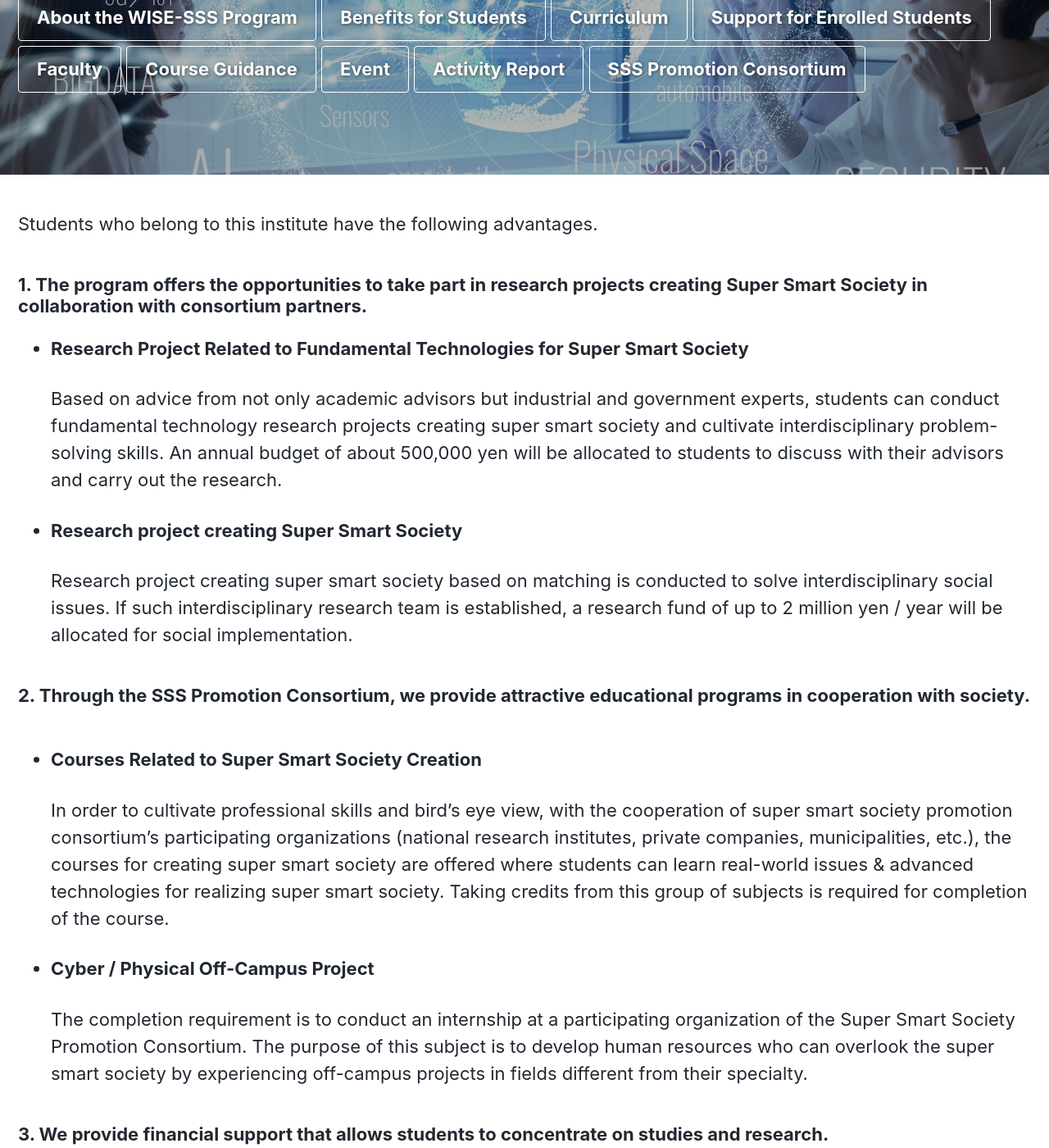
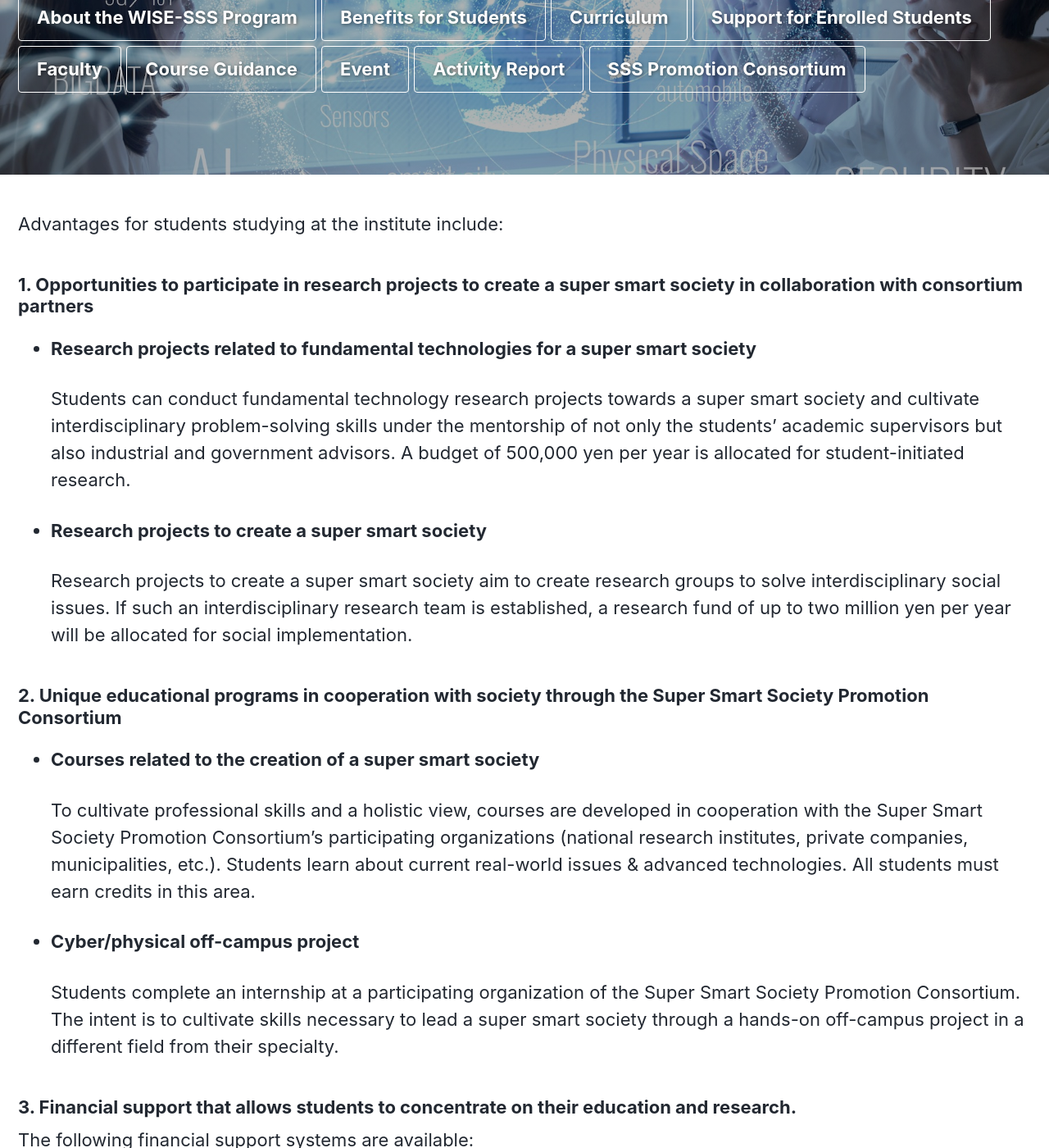
Before and after one commit to fl1d/w0ex.github.io, a Jekyll site: the page built from _pages/merit_en.md, in a window 1280 px wide and 1400 px high, scrolled down 252 px. Shown: the whole window at 82% size. Built offline with Jekyll 4.4.1, drawn with Linux system fonts in a browser that asks for light colours; cached includes are drawn as plain includes; nearby versions of some CDN libraries; some of the changed text lies outside the part shown.

Commit message:
fix english, benifit

```diff
--- a/_pages/merit_en.md
+++ b/_pages/merit_en.md
@@ -28,41 +28,41 @@ header:
     url: "https://www.sss.e.titech.ac.jp/en"
 ---
 
-Students who belong to this institute have the following advantages.
+Advantages for students studying at the institute include:
 
 
-### 1. The program offers the opportunities to take part in research projects creating Super Smart Society in collaboration with consortium partners.
+### 1. Opportunities to participate in research projects to create a super smart society in collaboration with consortium partners
 
-* **Research Project Related to Fundamental Technologies for Super Smart Society**
+* **Research projects related to fundamental technologies for a super smart society**
 
-  Based on advice from not only academic advisors but industrial and government experts, students can conduct fundamental technology research projects creating super smart society and cultivate interdisciplinary problem-solving skills. An annual budget of about 500,000 yen will be allocated to students to discuss with their advisors and carry out the research.
+  Students can conduct fundamental technology research projects towards a super smart society and cultivate interdisciplinary problem-solving skills under the mentorship of not only the students’ academic supervisors but also industrial and government advisors. A budget of 500,000 yen per year is allocated for student-initiated research.
 
-* **Research project creating Super Smart Society**
+* **Research projects to create a super smart society**
 
-  Research project creating super smart society based on matching is conducted to solve interdisciplinary social issues. If such interdisciplinary research team is established, a research fund of up to 2 million yen / year will be allocated for social implementation.
+  Research projects to create a super smart society aim to create research groups to solve interdisciplinary social issues. If such an interdisciplinary research team is established, a research fund of up to two million yen per year will be allocated for social implementation.
 
-### 2. Through the SSS Promotion Consortium, we provide attractive educational programs in cooperation with society.
+### 2. Unique educational programs in cooperation with society through the Super Smart Society Promotion Consortium
 
-* **Courses Related to Super Smart Society Creation**
+* **Courses related to the creation of a super smart society**
 
-  In order to cultivate professional skills and bird's eye view, with the cooperation of super smart society promotion consortium’s participating organizations (national research institutes, private companies, municipalities, etc.), the courses for creating super smart society are offered where students can learn real-world issues & advanced technologies for realizing super smart society. Taking credits from this group of subjects is required for completion of the course.
+  To cultivate professional skills and a holistic view, courses are developed in cooperation with the Super Smart Society Promotion Consortium’s participating organizations (national research institutes, private companies, municipalities, etc.). Students learn about current real-world issues & advanced technologies. All students must earn credits in this area.
 
-* **Cyber / Physical Off-Campus Project**
+* **Cyber/physical off-campus project**
 
-  The completion requirement is to conduct an internship at a participating organization of the Super Smart Society Promotion Consortium. The purpose of this subject is to develop human resources who can overlook the super smart society by experiencing off-campus projects in fields different from their specialty.
+  Students complete an internship at a participating organization of the Super Smart Society Promotion Consortium. The intent is to cultivate skills necessary to lead a super smart society through a hands-on off-campus project in a different field from their specialty.
 
-### 3. We provide financial support that allows students to concentrate on studies and research.
+### 3. Financial support that allows students to concentrate on their education and research.
 
   The following financial support systems are available:
   * Super Smart Society Leadership Grant
-  * RA employment to promote collaborative research in interdisciplinary fields
+  * Research Assistant(RA) employment to promote collaborative research in interdisciplinary fields
 
   See [Enrolled Students’ Support](/student-support_en/) for more information.
 
-### 4. We will provide opportunities for joint research with overseas partner organizations and support travel expenses.
+### 4. Opportunities for joint research with overseas partner organizations and support for travel expenses
 
-* **Global Off-Campus Research Project**
+* **Global off-campus research project**
 
-  Stay at a research organization of an overseas partner organization or consortium participating organization for three months or more, an3d carry out global joint research related to the student’s research theme. This activity aims to foster global leadership and deepen research contents. A maximum of 800,000 yen per student will be provided as travel expenses.
+  Students intern at a research organization of an overseas partner organization or consortium-participating organization for three months or more, and conduct global joint research related to the student’s research theme. This activity fosters global leadership and deepens research content. A maximum of 800,000 yen per student is provided for travel expenses.
 
-### 5. The program will provide career path support mainly to SSS Promotion Consortium participating organizations.
+### 5. Career path support to join Super Smart Society Promotion Consortium–participating organizations
```
Also changed, not shown: other parts of _pages/merit_en.md (+1 -1 lines).
